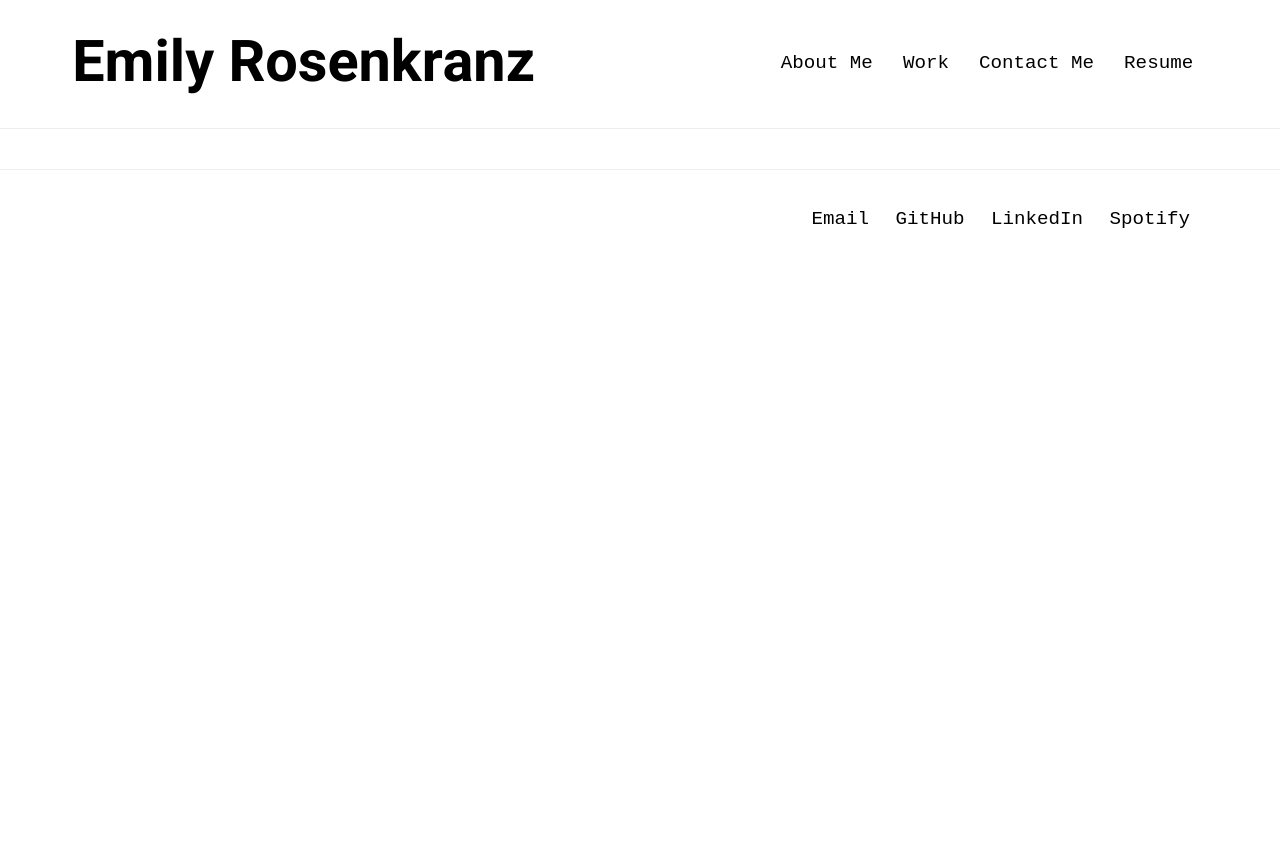
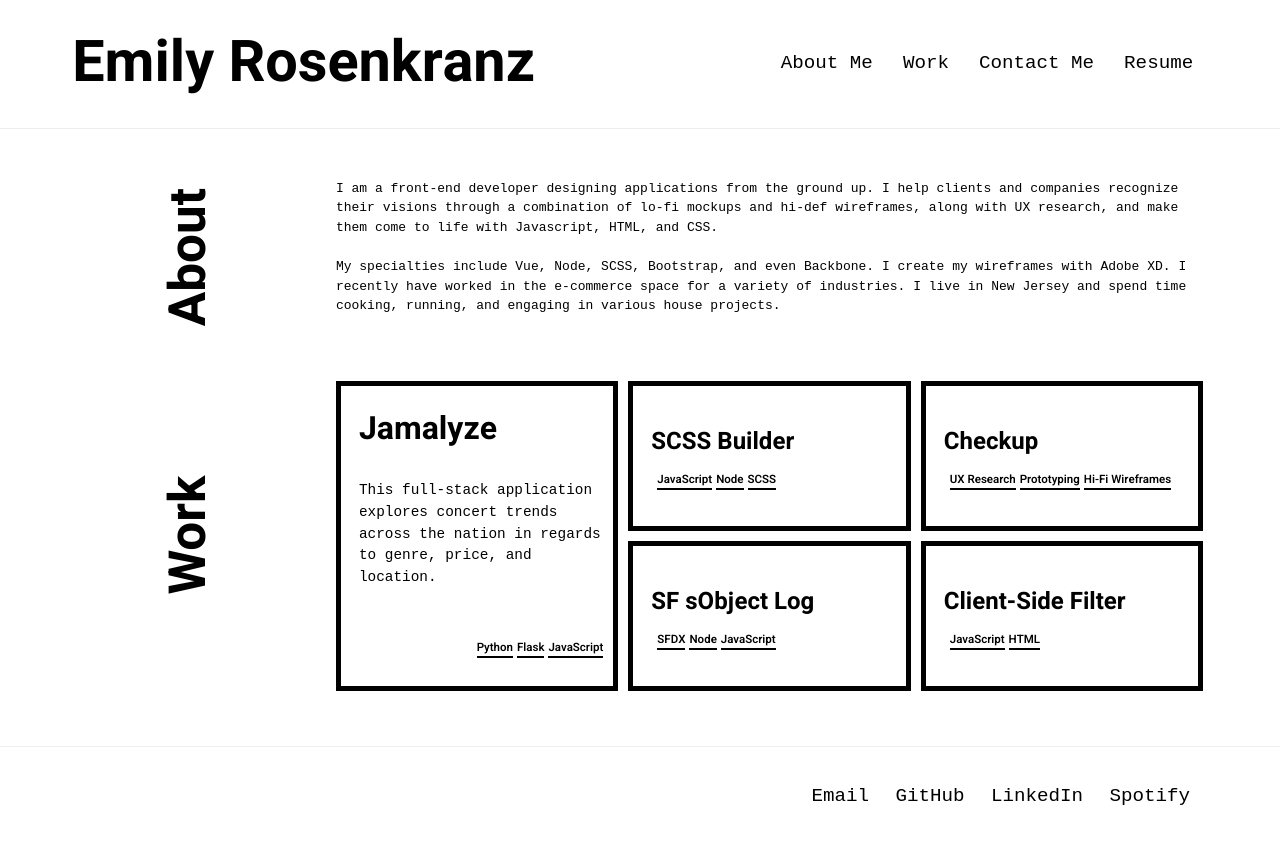
Before and after one commit to emilynassi/portfolio, a Vue app: page / in a window 1280 px wide. Shown: the top 844 px of the page. Before the commit the page ends 800 px from the top, so only its background shows below. Built offline with nearby package versions, Linux system fonts and the light colour scheme.

Commit message:
add main.vue

```diff
--- a/src/App.vue
+++ b/src/App.vue
@@ -1,18 +1,21 @@
 <template>
   <div id="app">
     <NavBar headline="Emily Rosenkranz" />
+    <Main />
     <Footer />
   </div>
 </template>
 
 <script>
 import NavBar from './components/Navbar.vue'
+import Main from './components/Main.vue'
 import Footer from './components/Footer.vue'
 
 export default {
   name: 'App',
   components: {
     NavBar,
+    Main,
     Footer
   }
 }
```
